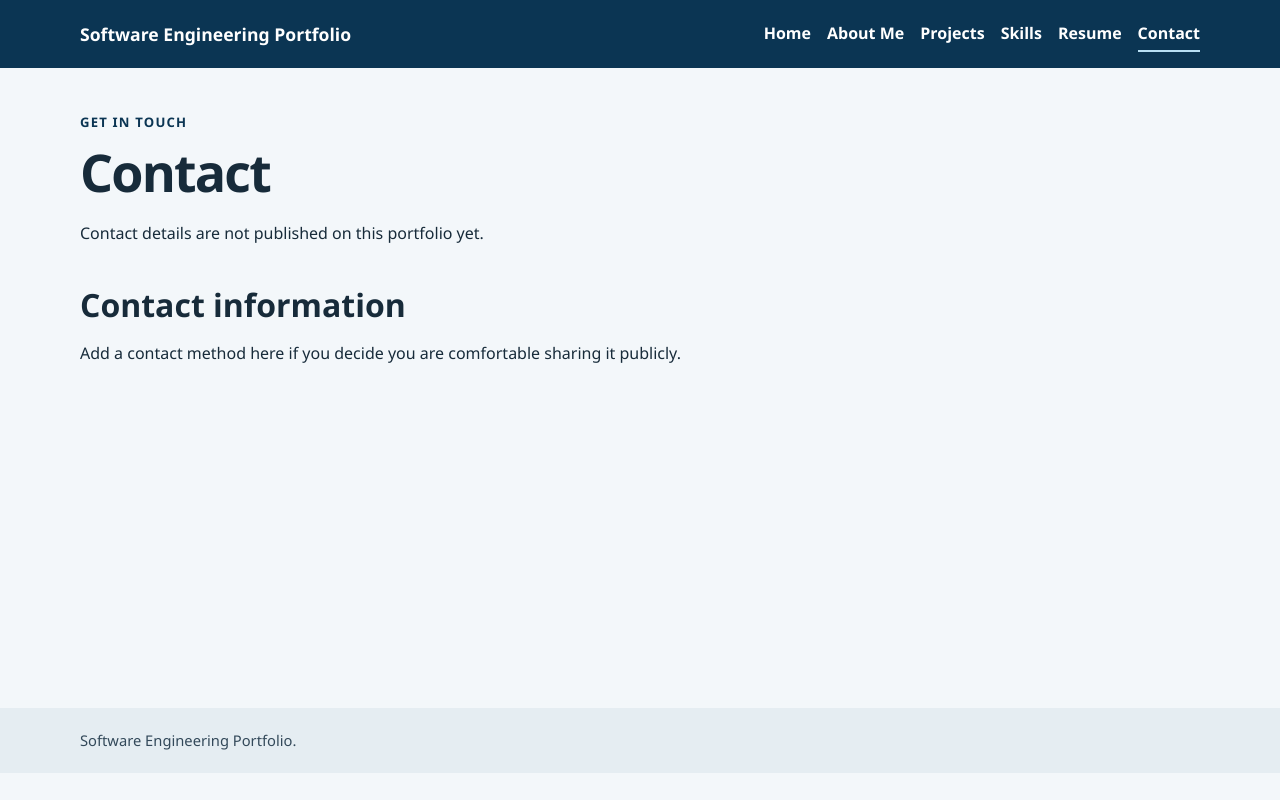
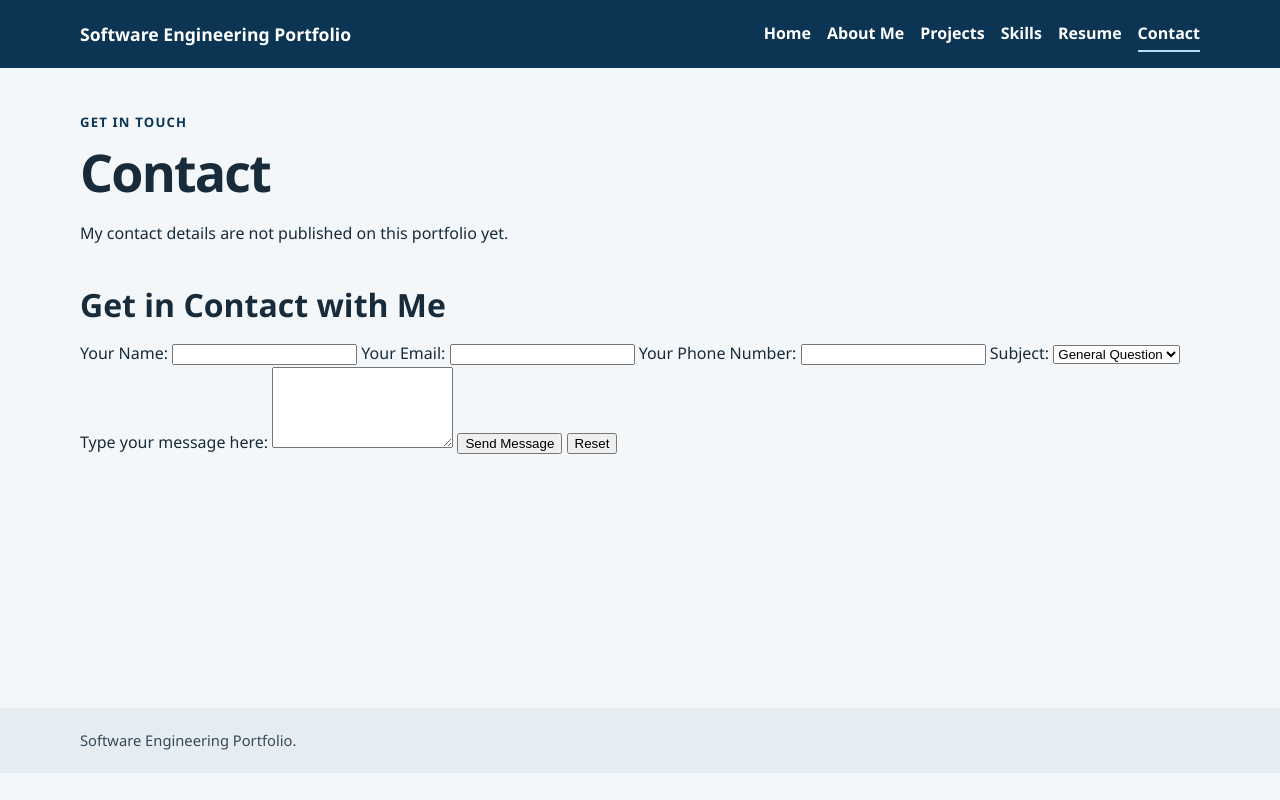
Before and after one commit to fpb08/software-engineering-portfolio, a plain HTML site: page contact.html in a window 1280 px wide. Drawn offline with Linux system fonts and the light colour scheme.

Commit message:
Added contact form to contact.html
Updated contact section with a new form for user inquiries.

```diff
--- a/contact.html
+++ b/contact.html
@@ -28,11 +28,36 @@
     <header class="page-heading">
       <p class="eyebrow">Get in touch</p>
       <h1>Contact</h1>
-      <p>Contact details are not published on this portfolio yet.</p>
+      <p>My contact details are not published on this portfolio yet.</p>
     </header>
     <section class="content-section" aria-labelledby="contact-heading">
-      <h2 id="contact-heading">Contact information</h2>
-      <p>Add a contact method here if you decide you are comfortable sharing it publicly.</p>
+      <h2 id="contact-heading"> Get in Contact with Me</h2>
+
+      <form>
+
+        <label for="name">Your Name:</label>
+        <input type="text" id="name" name="name" required>
+
+        <label for="email">Your Email:</label>
+        <input type="email" id="email" name="email" required>
+
+        <label for="phone">Your Phone Number:</label>
+        <input type="tel" id="phone" name="phone">
+
+        <label for="subject">Subject:</label>
+        <select id="subject" name="subject">
+          <option value="general">General Question</option>
+          <option value="projects">Projects</option>
+          <option value="other">Other</option>
+        </select>
+
+        <label for="message">Type your message here:</label>
+        <textarea id="message" name="message" rows="5" required></textarea>
+
+        <input type="submit" value="Send Message">
+        <input type="reset" value="Reset">
+
+      </form>
     </section>
   </main>
   <footer class="site-footer">
```
